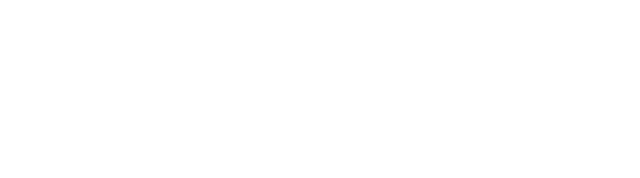
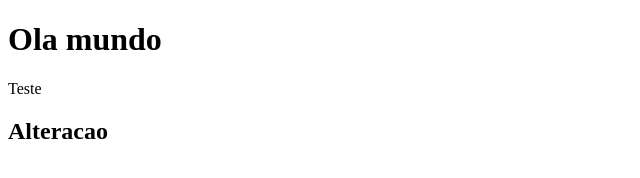
Before and after one commit to LuisgBotelho/curso_git_1, a plain HTML site: page index.html in a window 1280 px wide. Shown: the whole page, without its empty margins (0-640 px from the left). Drawn offline with Linux system fonts and the light colour scheme.

Commit message:
Enviando alteracoes

```diff
--- a/index.html
+++ b/index.html
@@ -6,6 +6,8 @@
     <title>Document</title>
 </head>
 <body>
-
+    <h1>Ola mundo</h1>
+    <p>Teste</p>
+    <h2>Alteracao</h2>
 </body>
 </html>
```
Also changed, not shown: b.txt, teste.txt.
